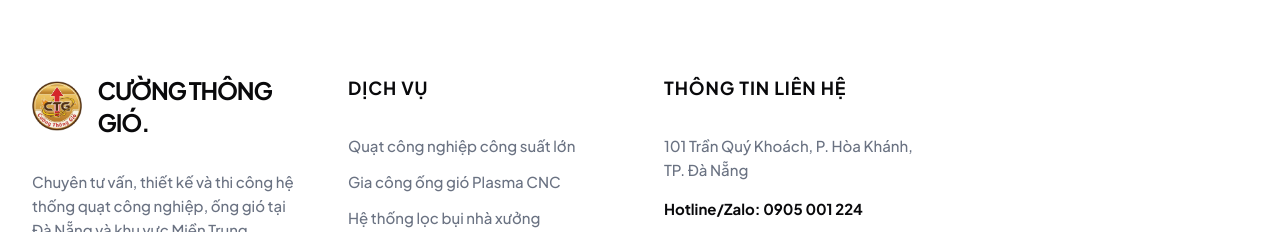
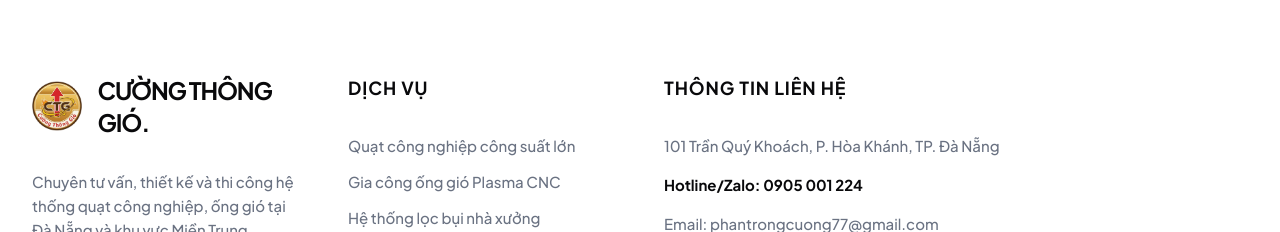
Before and after one commit to huynguyenxcv3-coder/ctg, a React (Vite) app: page / in a window 1280 px wide. Shown: the part 6920-7152 px from the top of the page. Built offline with nearby package versions, Linux system fonts and the light colour scheme.

Commit message:
fix: force footer address to single line

```diff
--- a/src/components/Footer.tsx
+++ b/src/components/Footer.tsx
@@ -38,7 +38,7 @@ export function Footer() {
             <h3 className="font-bold text-lg uppercase tracking-wider">THÔNG TIN LIÊN HỆ</h3>
             <address className="not-italic" itemProp="address" itemScope itemType="https://schema.org/PostalAddress">
               <ul className="space-y-4">
-                <li className="text-gray-500 text-[15px] font-medium leading-relaxed">
+                <li className="text-gray-500 text-[15px] font-medium leading-relaxed whitespace-nowrap">
                   <span itemProp="streetAddress">101 Trần Quý Khoách, P. Hòa Khánh</span>, <span itemProp="addressLocality">TP. Đà Nẵng</span>
                   <meta itemProp="addressRegion" content="Đà Nẵng" />
                   <meta itemProp="postalCode" content="550000" />
```
